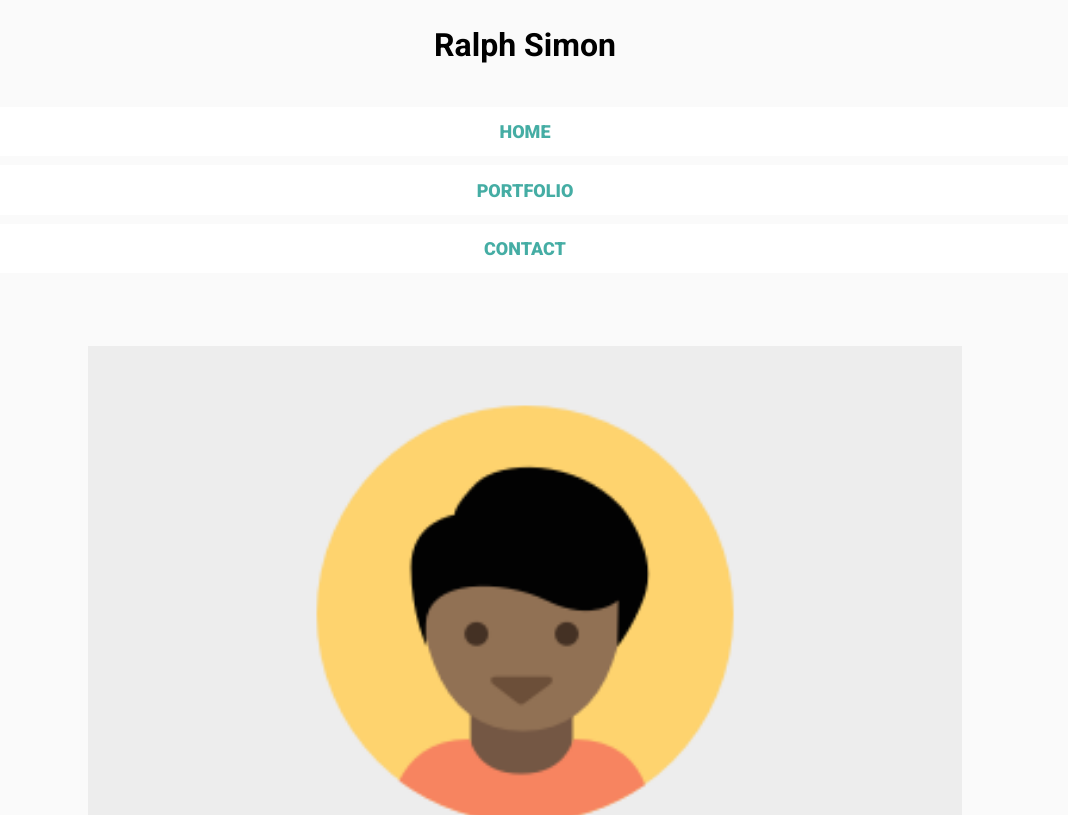
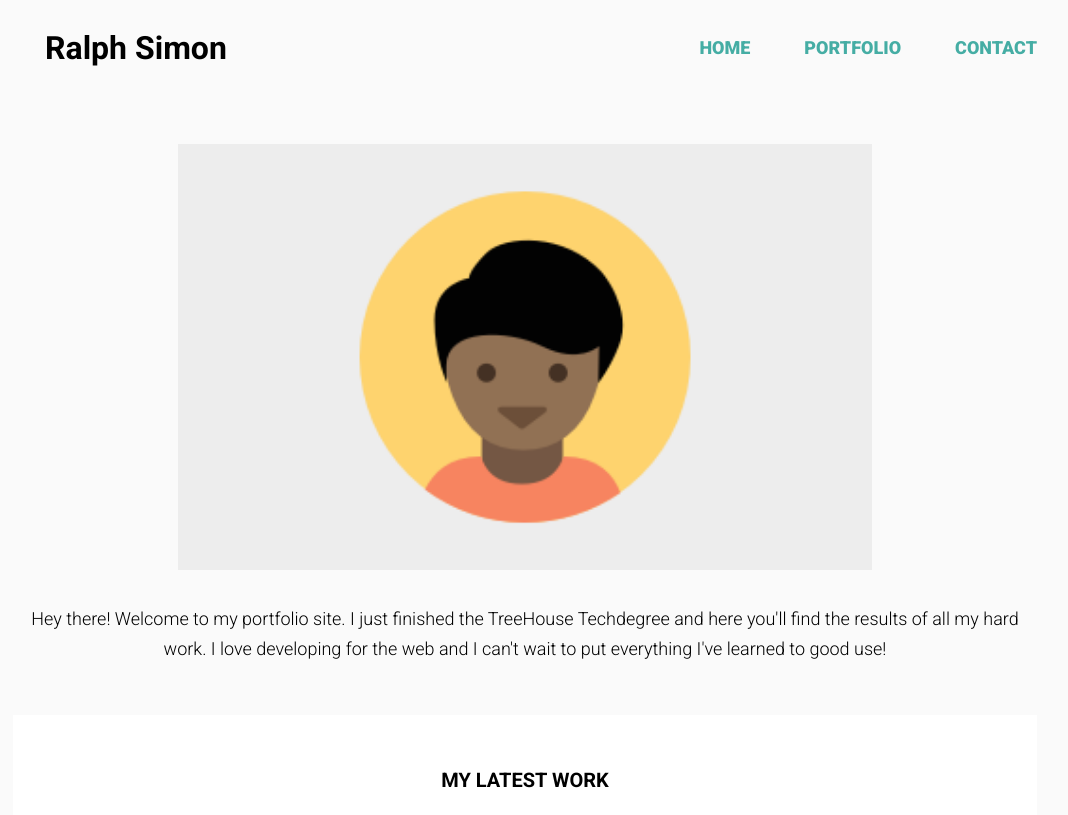
Before and after one commit to RalphSimon/02-responsive_layout, a website: page src/index.html in a window 1280 px wide. Shown: the top 815 px of the page, without its empty margins (115-1183 px from the left). Drawn offline with nearby package versions, Linux system fonts and the light colour scheme.

Commit message:
Added wrapper to .student-name and .main-nav. Styled it to work on all required break-points

```diff
--- a/src/css/styles.css
+++ b/src/css/styles.css
@@ -104,10 +104,11 @@ figure {
 /***** Primary Content Wrappers *****/
 
 .site,
+.site-header,
+.main-nav,
+.profile-banner,
 .main-content,
-.main-footer,
-.main-nav ,
-.profile-banner {
+.main-footer {
   display: -webkit-flex;
   -webkit-flex-wrap: no-wrap;
 
@@ -115,8 +116,9 @@ figure {
 }
 
 .site,
-.main-content,
-.main-nav {
+.site-header,
+.main-nav,
+.main-content {
   flex-direction: column;
   -webkit-flex-direction: column;
 }
@@ -146,9 +148,7 @@ figure {
   padding: 1em;
 }
 
-.main-nav--item,
-.main-nav--item:visited {
-  color: rgba(0,0,0,0.87);
+.main-nav--item {
   font-size: 1.125em;
   font-weight: 900;
   text-align: center;
@@ -156,6 +156,11 @@ figure {
   background-color: #fff;
   padding: 0.625em 0;
   margin-bottom: 0.5em;
+}
+
+.main-nav--item,
+.main-nav--item:visited {
+  color: rgba(0,0,0,0.87);
   transition: color 0.4s;
 }
 
@@ -274,6 +279,9 @@ figure {
 .main-footer {
   -webkit-justify-content: space-between;
   -webkit-align-items: center;
+
+  justify-content: space-between;
+  align-items: center;
   padding: 2em 1em;
 }
 
@@ -303,5 +311,72 @@ figure {
 ******************/
 
 /* Tablet */
+@media screen and (min-width: 48em) {
+  .site-header {
+    padding-top: 2.5em;
+  }
+
+  .student-name {
+    margin: 0;
+  }
+
+  .main-nav {
+    -webkit-flex-direction: row;
+    -webkit-justify-content: space-between;
+
+    flex-direction: row;
+    justify-content: space-between;
+    width: 50%;
+    margin: 0 auto;
+  }
+
+  .main-nav--item {
+    background-color: transparent;
+  }
+}
+
+
 
 /* Desktop */
+@media screen and (min-width: 64em) {
+  .site {
+    align-items: center;
+  }
+
+  .site-header,
+  .profile-banner,
+  .main-content > section,
+  .main-footer > section {
+    width: 1024px;
+    margin: 0 auto;
+  }
+
+  .site-header {
+    flex-direction: row;
+    justify-content: space-between;
+    align-items: center;
+    padding-top: 0;
+  }
+
+  .student-name,
+  .main-nav--item {
+    line-height: 1;
+  }
+
+  .student-name {
+    padding: 1em;
+  }
+
+  .main-nav {
+    flex: 1;
+    justify-content: flex-end;
+    align-items: center;
+    padding: 0;
+  }
+
+  .main-nav--item {
+    padding: 0;
+    margin-bottom: 0;
+    margin-left: 3em;
+  }
+}
--- a/src/index.html
+++ b/src/index.html
@@ -13,20 +13,22 @@
   </head>
 
   <body class="site">
+    <header class="site-header">
       <h1 class="student-name">Ralph Simon</h1>
       <nav class="main-nav">
         <a href="#" class="main-nav--item">Home</a>
         <a href="#" class="main-nav--item">Portfolio</a>
         <a href="#" class="main-nav--item">Contact</a>
       </nav>
+    </header>
 
-    <header class="profile-banner">
+    <section class="profile-banner">
       <p class="profile-info">Hey there! Welcome to my portfolio site. I just finished the TreeHouse Techdegree and here you'll find the results of all my hard work. I love developing for the web and I can't wait to put everything I've learned to good use!</p>
 
       <div class="image-container">
         <img src="assets/images/responsive-layout-profile.png" alt="An image of the developer of this page" class="profile-image">
       </div>
-    </header>
+    </section>
 
     <main class="main-content">
       <section class="latest-work">
@@ -105,6 +107,7 @@
     </main>
 
     <footer class="main-footer">
+      <section class="main-footer--content">
         <h2 class="student-name--footer">Ralph Simon</h2>
         <a href="#" class="back-to-top">Back to top</a>
 
@@ -114,6 +117,7 @@
           <li class="footer-nav--item"><a href="#" class="">Portfolio</a></li>
           <li class="footer-nav--item"><a href="#" class="">contact</a></li>
         </ul>
+      </section>
     </footer>
   </body>
 </html>
```
Lines whose indentation alone changed are shown as unchanged.
